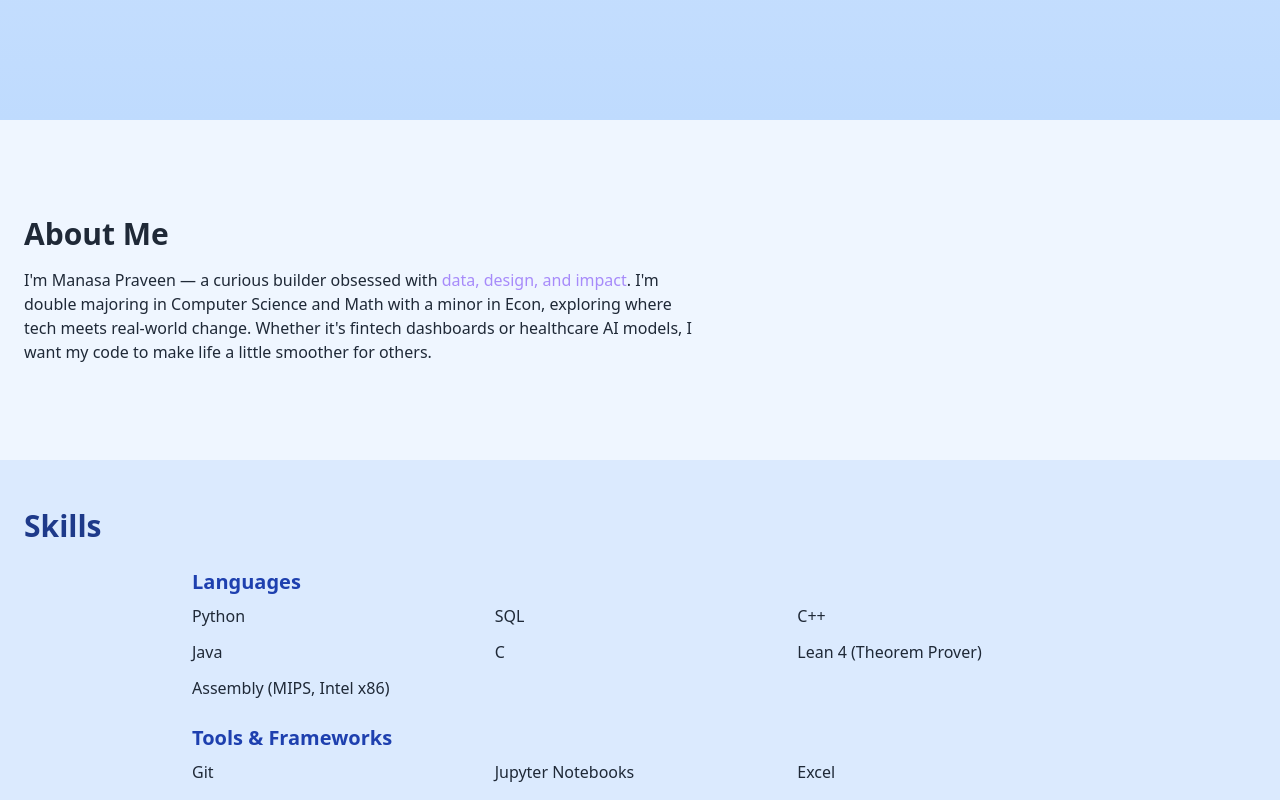
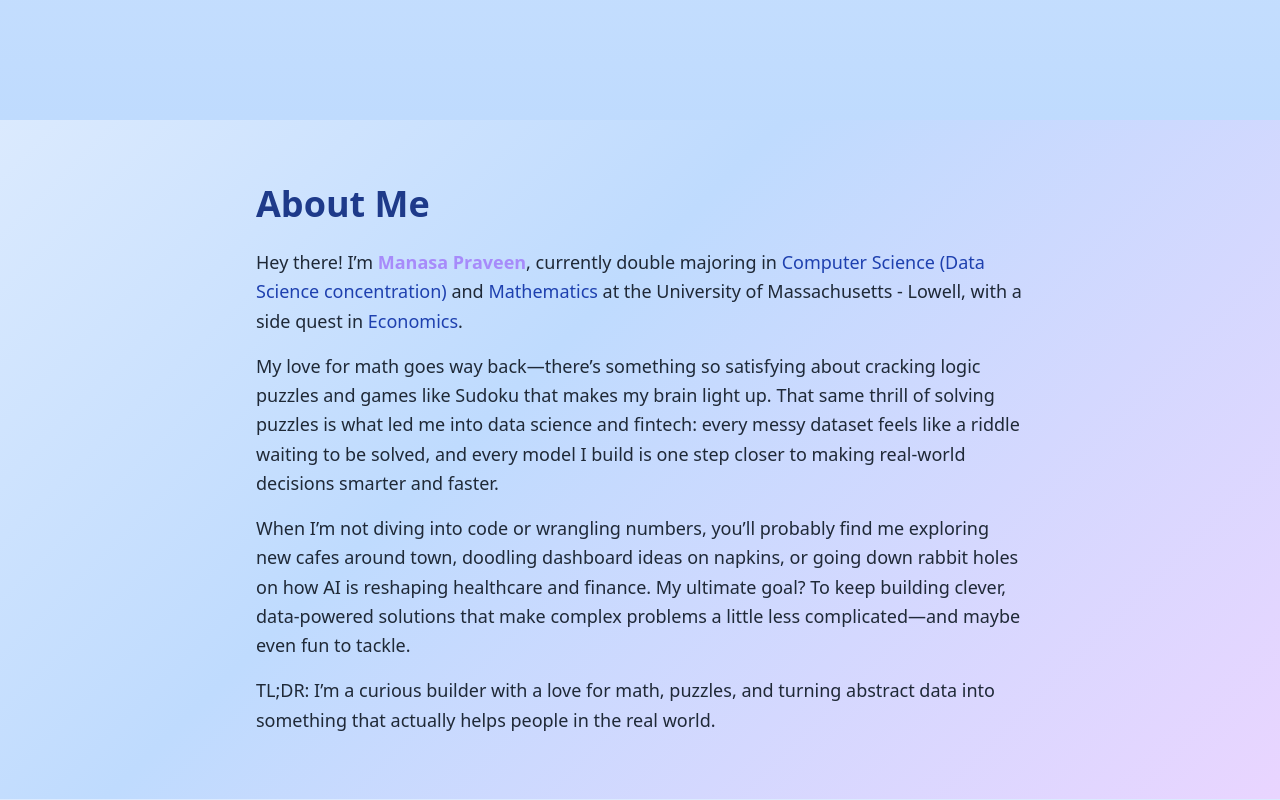
Before and after one commit to manasa7958/portfolio, a Next.js app: page / in a window 1280 px wide. Shown: the part 680-1480 px from the top of the page. Built offline with nearby package versions, Linux system fonts and the light colour scheme.

Commit message:
edits to connect, and about section

```diff
--- a/app/globals.css
+++ b/app/globals.css
@@ -14,6 +14,10 @@ h1, h2, h3 {
   font-weight: 700;
 }
 
+.pastel-gradient {
+  background: linear-gradient(135deg, #dbeafe 0%, #bfdbfe 40%, #e9d5ff 100%);
+}
+
 .accent {
   color: #a78bfa; /* lavender accent */
 }
--- a/components/sections/AboutSection.tsx
+++ b/components/sections/AboutSection.tsx
@@ -1,12 +1,34 @@
 export default function AboutSection() {
   return (
-    <section id="about" className="bg-blue-50 text-gray-800">
-      <h2 className="text-3xl mb-4">About Me</h2>
-      <p className="max-w-2xl">
-        I'm Manasa Praveen — a curious builder obsessed with <span className="accent">data, design, and impact</span>.
-        I'm double majoring in Computer Science and Math with a minor in Econ, exploring where tech meets real-world change.
-        Whether it's fintech dashboards or healthcare AI models, I want my code to make life a little smoother for others.
-      </p>
+    <section
+      id="about"
+      className="pastel-gradient text-gray-800 py-16 px-6"
+    >
+      <div className="max-w-3xl mx-auto">
+        <h2 className="text-4xl font-bold mb-6 text-blue-900">About Me</h2>
+        <p className="text-lg leading-relaxed mb-4">
+          Hey there! I’m <span className="accent font-semibold">Manasa Praveen</span>, currently double majoring in
+          <span className="text-blue-800 font-medium"> Computer Science (Data Science concentration) </span>
+          and <span className="text-blue-800 font-medium">Mathematics</span> at the University of Massachusetts - Lowell,
+          with a side quest in <span className="text-blue-800 font-medium">Economics</span>.
+        </p>
+        <p className="text-lg leading-relaxed mb-4">
+          My love for math goes way back—there’s something so satisfying about cracking logic puzzles and
+          games like Sudoku that makes my brain light up. That same thrill of solving puzzles is what led me into
+          data science and fintech: every messy dataset feels like a riddle waiting to be solved, and every model
+          I build is one step closer to making real-world decisions smarter and faster.
+        </p>
+        <p className="text-lg leading-relaxed mb-4">
+          When I’m not diving into code or wrangling numbers, you’ll probably find me exploring new
+          cafes around town, doodling dashboard ideas on napkins, or going down rabbit holes on how
+          AI is reshaping healthcare and finance. My ultimate goal? To keep building clever, data-powered
+          solutions that make complex problems a little less complicated—and maybe even fun to tackle.
+        </p>
+        <p className="text-lg leading-relaxed">
+          TL;DR: I’m a curious builder with a love for math, puzzles, and turning abstract data
+          into something that actually helps people in the real world.
+        </p>
+      </div>
     </section>
   )
 }
```
Also changed, not shown: components/sections/ContactSection.tsx (line endings or trailing spaces).
